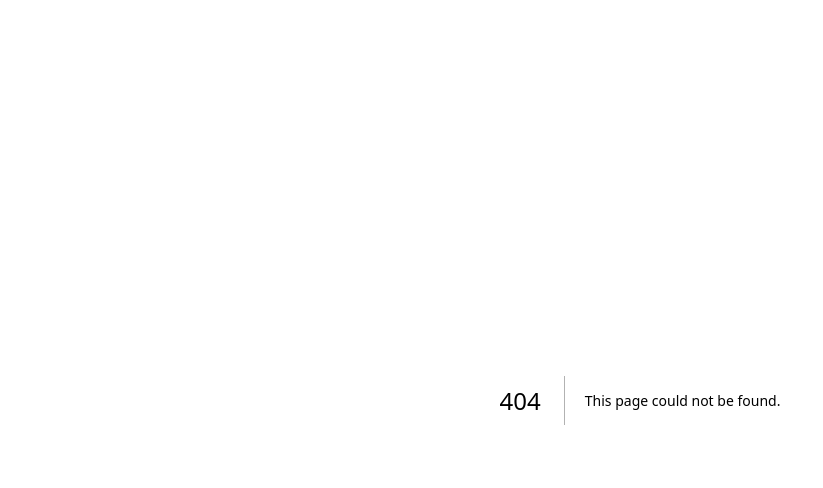
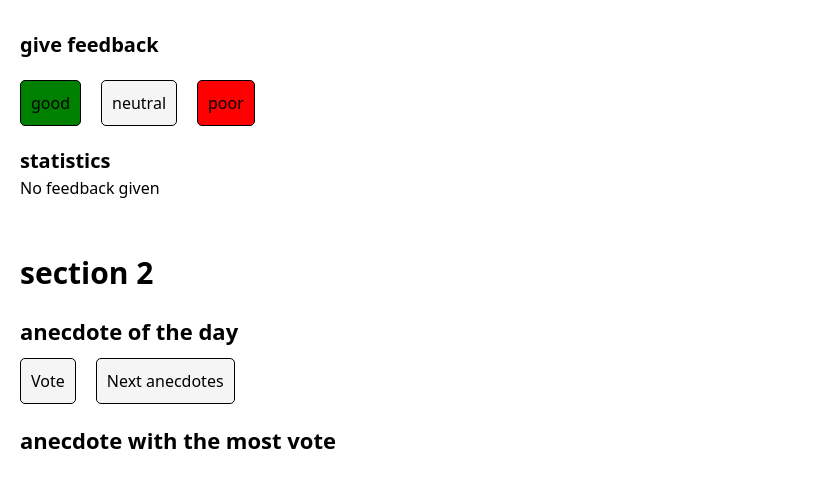
Before and after one commit to Abdulsalamdev/afex-learnings, a Next.js app: page /part1 in a window 1280 px wide. Before the commit this address had no page. Shown: the top 488 px of the page, without its empty margins (0-823 px from the left). Built offline with nearby package versions, Linux system fonts and the light colour scheme.

Commit message:
updating

```diff
--- /dev/null
+++ b/components/fullstackopen/part1/section1.tsx
@@ -0,0 +1,74 @@
+import React, { useState } from "react";
+
+export const Section1 = () => {
+  const [good, setGood] = useState(0);
+  const [neutral, setNeutral] = useState(0);
+  const [bad, setBad] = useState(0);
+  //   const [all, setAll] = useState([{ good: "", neutral: "", bad: "" }]);
+  // handle good
+  const handleGood = () => {
+    setGood(good + 1);
+  };
+  // handle bad
+  const handelBad = () => {
+    setBad(bad + 1);
+  };
+  // handle neural
+  const handleNeutral = () => {
+    setNeutral(neutral + 1);
+  };
+  const all = good + neutral + bad;
+  return (
+    <div>
+      <p className="pb-[20px] font-bold text-[20px]">give feedback</p>
+      <section className="flex gap-[20px] items-center">
+        <button
+          className="p-[10px] rounded-[5px] feed-btn bg-[green]"
+          onClick={() => {
+            handleGood();
+            console.log(good);
+          }}
+        >
+          good
+        </button>
+        <button
+          className="p-[10px] rounded-[5px] feed-btn bg-[whitesmoke]"
+          onClick={() => {
+            handleNeutral();
+            console.log(neutral);
+          }}
+        >
+          neutral
+        </button>
+        <button
+          className="p-[10px] rounded-[5px] feed-btn bg-[red]"
+          onClick={() => {
+            handelBad();
+            console.log(bad);
+          }}
+        >
+          poor
+        </button>
+      </section>
+      <p className="pt-[20px] font-bold text-[20px]">statistics</p>
+      {all === 0 ? (
+        <div>No feedback given</div>
+      ) : (
+        <div>
+          <p className="font-medium text-[17px] pb-[5px]">
+            good {""} {good}
+          </p>
+          <p className="font-medium text-[17px] pb-[5px]">
+            neutral {""} {neutral}
+          </p>
+          <p className="font-medium text-[17px] pb-[5px]">
+            bad {""} {bad}
+          </p>
+          <p className="font-medium text-[17px] pb-[5px]">
+            all {""} {all}
+          </p>
+        </div>
+      )}
+    </div>
+  );
+};
--- /dev/null
+++ b/components/fullstackopen/part1/section2.tsx
@@ -0,0 +1,36 @@
+import React, { useState } from "react";
+
+export const Section2 = () => {
+  const anecdotes = [
+    "If it hurts, do it more often.",
+    "Adding manpower to a late software project makes it later!",
+    "The first 90 percent of the code accounts for the first 90 percent of the development time...The remaining 10 percent of the code accounts for the other 90 percent of the development time.",
+    "Any fool can write code that a computer can understand. Good programmers write code that humans can understand.",
+    "Premature optimization is the root of all evil.",
+    "Debugging is twice as hard as writing the code in the first place. Therefore, if you write the code as cleverly as possible, you are, by definition, not smart enough to debug it.",
+    "Programming without an extremely heavy use of console.log is same as if a doctor would refuse to use x-rays or blood tests when diagnosing patients.",
+    "The only way to go fast, is to go well.",
+  ];
+  const voting = [];
+  // handle Vote
+  const votes = () => {};
+  // handle next
+  const handleNext = () => {};
+
+  return (
+    <div className="pt-[50px]">
+      <p className="text-[30px] font-bold pb-[20px]">section 2</p>
+      <p className="text-[22px] font-bold">anecdote of the day</p>
+      <p className="text-[18px] font-semibold pb-[10px]"></p>
+      <div className="flex gap-[20px] pb-[20px]">
+        <button className="p-[10px] rounded-[5px] feed-btn bg-[whitesmoke]">
+          Vote
+        </button>
+        <button className="p-[10px] rounded-[5px] feed-btn bg-[whitesmoke]">
+          Next anecdotes
+        </button>
+      </div>
+      <p className="text-[22px] font-bold">anecdote with the most vote</p>
+    </div>
+  );
+};
--- /dev/null
+++ b/pages/part1.tsx
@@ -0,0 +1,14 @@
+import { Section1 } from "@/components/fullstackopen/part1/section1";
+import { Section2 } from "@/components/fullstackopen/part1/section2";
+import React from "react";
+
+const part1 = () => {
+  return (
+    <div className="ml-[20px] mt-[30px]">
+      <Section1 />
+      <Section2 />
+    </div>
+  );
+};
+
+export default part1;
--- a/styles/globals.css
+++ b/styles/globals.css
@@ -2,26 +2,7 @@
 @tailwind components;
 @tailwind utilities;
 
-:root {
-  --foreground-rgb: 0, 0, 0;
-  --background-start-rgb: 214, 219, 220;
-  --background-end-rgb: 255, 255, 255;
+.feed-btn {
+  border: 1px solid black;
+  transition: all linear 0.5s;
 }
-
-@media (prefers-color-scheme: dark) {
-  :root {
-    --foreground-rgb: 255, 255, 255;
-    --background-start-rgb: 0, 0, 0;
-    --background-end-rgb: 0, 0, 0;
-  }
-}
-
-body {
-  color: rgb(var(--foreground-rgb));
-  background: linear-gradient(
-      to bottom,
-      transparent,
-      rgb(var(--background-end-rgb))
-    )
-    rgb(var(--background-start-rgb));
-}
```
